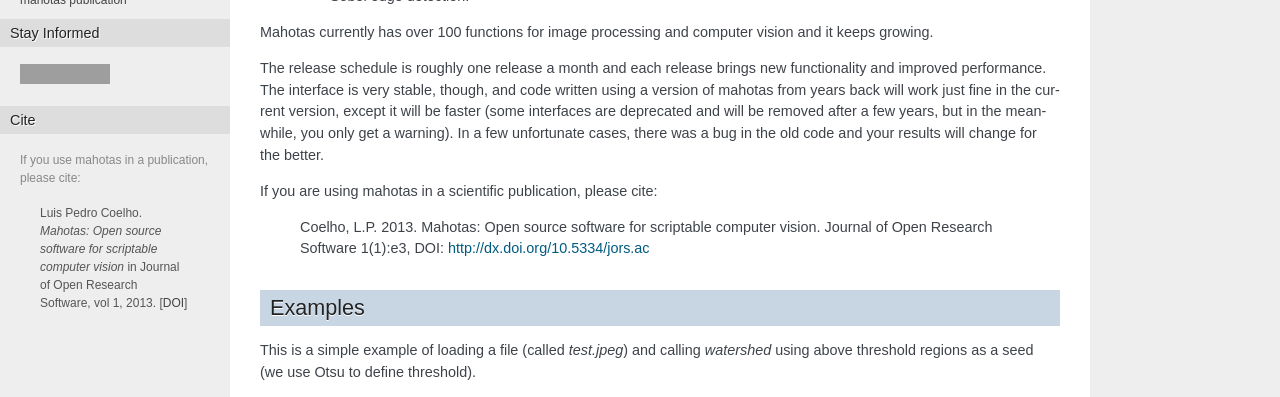
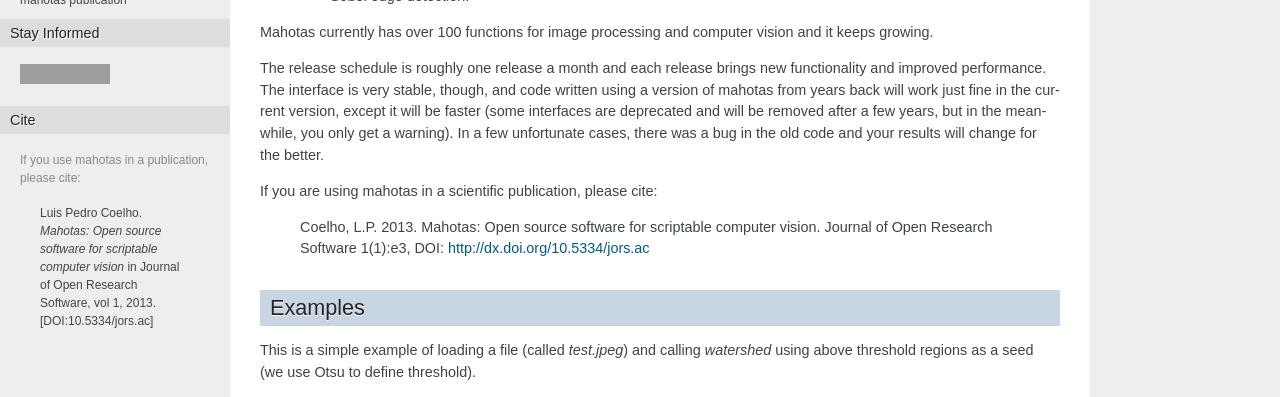
Before and after one commit to luispedro/mahotas, a Sphinx documentation site: the page built from docs/source/index.rst, in a window 1280 px wide and 900 px high, scrolled down 409 px, cut to the strip 0-621 px from the top of the window. Shown: the top 397 px of the strip. Built offline with Sphinx 7.4.7, drawn with Linux system fonts in a browser that asks for light colours; formulas are drawn with MathJax 3; the version number could not be read and is left out; grey boxes are pictures that could not be loaded.

Commit message:
DOC Link to paper from paper title

```diff
--- a/docs/source/_templates/sidebar.html
+++ b/docs/source/_templates/sidebar.html
@@ -26,7 +26,7 @@
 <p>If you use mahotas in a publication, please cite:</p>
 
 <blockquote>
-    Luis Pedro Coelho. <em>Mahotas: Open source software for scriptable computer
-    vision</em> in Journal of Open Research Software, vol 1, 2013. [<a
-    href="http://dx.doi.org/10.5334/jors.ac">DOI</a>]
+    <a href="http://dx.doi.org/10.5334/jors.ac">Luis Pedro Coelho. <em>Mahotas:
+    Open source software for scriptable computer vision</em> in Journal of Open
+    Research Software, vol 1, 2013. [DOI:10.5334/jors.ac]</a>
 </blockquote>
```
